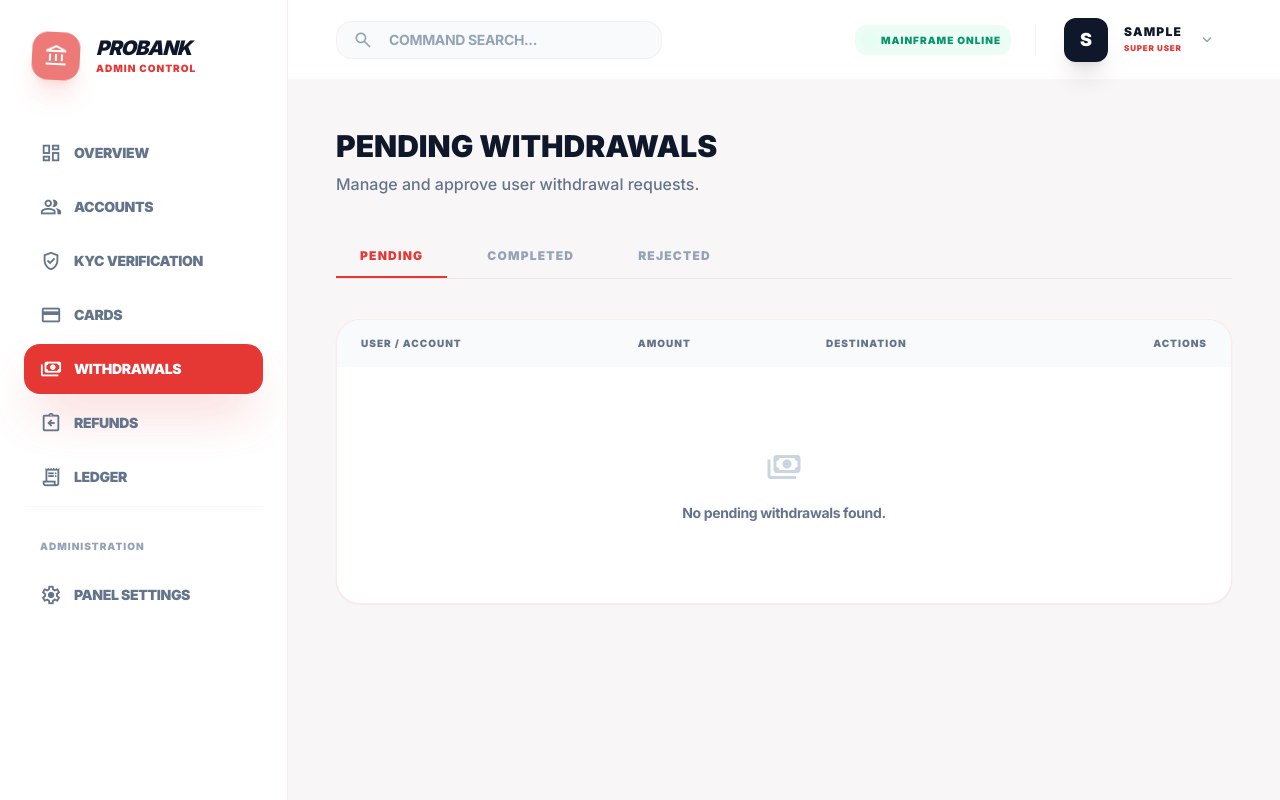
After one commit to ddanieltover-arch/pro-Bank, a Django app: page /admin-panel/withdrawals/ in a window 1280 px wide. The commit adds this page. Run offline with Django 5.2, Linux system fonts and the light colour scheme; the visitor is signed in with stand-in values (Sample User, id 1); data that the repository does not hold is empty; some libraries are stand-ins or nearby versions.

Commit message:
Implement withdrawal approval flow and KYC UI refinements

```diff
--- a/admin_panel/templates/admin_panel/base_admin.html
+++ b/admin_panel/templates/admin_panel/base_admin.html
@@ -68,6 +68,10 @@
                 <a class="flex items-center gap-3 px-4 py-3.5 rounded-2xl transition-all group {% if 'cards' in request.path %}bg-primary text-white shadow-2xl shadow-primary/30{% else %}text-slate-500 hover:bg-primary/5 hover:text-primary{% endif %}" href="{% url 'admin_panel:card_list' %}">
                     <span class="material-symbols-outlined text-[22px] group-hover:scale-110 transition-transform">credit_card</span>
                     <span class="text-sm font-black uppercase tracking-tight">Cards</span>
+                </a>
+                <a class="flex items-center gap-3 px-4 py-3.5 rounded-2xl transition-all group {% if 'withdrawal' in request.path %}bg-primary text-white shadow-2xl shadow-primary/30{% else %}text-slate-500 hover:bg-primary/5 hover:text-primary{% endif %}" href="{% url 'admin_panel:withdrawal_list' %}">
+                    <span class="material-symbols-outlined text-[22px] group-hover:scale-110 transition-transform">payments</span>
+                    <span class="text-sm font-black uppercase tracking-tight">Withdrawals</span>
                 </a>
                 <a class="flex items-center gap-3 px-4 py-3.5 rounded-2xl transition-all group {% if 'refunds' in request.path %}bg-primary text-white shadow-2xl shadow-primary/30{% else %}text-slate-500 hover:bg-primary/5 hover:text-primary{% endif %}" href="{% url 'admin_panel:refunds' %}">
                     <span class="material-symbols-outlined text-[22px] group-hover:scale-110 transition-transform">assignment_return</span>
--- /dev/null
+++ b/admin_panel/templates/admin_panel/withdraw_list.html
@@ -0,0 +1,87 @@
+{% extends "admin_panel/base_admin.html" %}
+
+{% block admin_content %}
+<div class="flex flex-col gap-10">
+    <div class="flex flex-col gap-2">
+        <h1 class="text-3xl font-black text-slate-900 dark:text-white uppercase">{{ current_status|title }} Withdrawals</h1>
+        <p class="text-slate-500 font-medium">Manage and approve user withdrawal requests.</p>
+    </div>
+
+    <!-- Status Tabs -->
+    <div class="flex gap-4 border-b border-primary/10">
+        <a href="?status=pending" class="px-6 py-3 text-xs font-black uppercase tracking-widest transition-all {% if current_status == 'pending' %}text-primary border-b-2 border-primary{% else %}text-slate-400 hover:text-slate-600{% endif %}">
+            Pending
+        </a>
+        <a href="?status=success" class="px-6 py-3 text-xs font-black uppercase tracking-widest transition-all {% if current_status == 'success' %}text-primary border-b-2 border-primary{% else %}text-slate-400 hover:text-slate-600{% endif %}">
+            Completed
+        </a>
+        <a href="?status=failed" class="px-6 py-3 text-xs font-black uppercase tracking-widest transition-all {% if current_status == 'failed' %}text-primary border-b-2 border-primary{% else %}text-slate-400 hover:text-slate-600{% endif %}">
+            Rejected
+        </a>
+    </div>
+
+    <div class="bg-white dark:bg-slate-900 rounded-3xl border border-primary/10 overflow-hidden shadow-sm">
+        <table class="w-full text-left border-collapse">
+            <thead>
+                <tr class="bg-slate-50 dark:bg-primary/5">
+                    <th class="px-6 py-4 text-[10px] font-black uppercase text-slate-500 tracking-widest">User / Account</th>
+                    <th class="px-6 py-4 text-[10px] font-black uppercase text-slate-500 tracking-widest">Amount</th>
+                    <th class="px-6 py-4 text-[10px] font-black uppercase text-slate-500 tracking-widest">Destination</th>
+                    <th class="px-6 py-4 text-[10px] font-black uppercase text-slate-500 tracking-widest text-right">Actions</th>
+                </tr>
+            </thead>
+            <tbody class="divide-y divide-primary/5">
+                {% for tx in withdrawals %}
+                <tr class="hover:bg-slate-50/50 dark:hover:bg-primary/5 transition-colors">
+                    <td class="px-6 py-4">
+                        <div class="flex items-center gap-3">
+                            <div class="size-10 rounded-full bg-primary/10 flex items-center justify-center font-black text-primary">
+                                {{ tx.account.user.username|slice:":1"|upper }}
+                            </div>
+                            <div>
+                                <p class="text-sm font-black text-slate-900 dark:text-white">{{ tx.account.user.get_full_name|default:tx.account.user.username }}</p>
+                                <p class="text-[10px] text-slate-500 font-medium">{{ tx.account.name }} ({{ tx.account.account_number }})</p>
+                            </div>
+                        </div>
+                    </td>
+                    <td class="px-6 py-4">
+                        <p class="text-sm font-black text-rose-600">${{ tx.amount|floatformat:2|cut:"-" }}</p>
+                        <p class="text-[10px] text-slate-400 font-medium">{{ tx.date|date:"M d, Y H:i" }}</p>
+                    </td>
+                    <td class="px-6 py-4">
+                        <p class="text-[10px] font-black text-slate-900 dark:text-white uppercase">{{ tx.destination_bank }}</p>
+                        <p class="text-[10px] text-slate-500 font-medium">{{ tx.destination_account }}</p>
+                    </td>
+                    <td class="px-6 py-4 text-right">
+                        {% if tx.status == 'pending' %}
+                        <form method="POST" action="{% url 'admin_panel:withdrawal_action' tx.id %}" class="flex justify-end gap-2">
+                            {% csrf_token %}
+                            <button name="action" value="reject" class="px-4 py-2 rounded-lg border border-rose-200 text-rose-600 text-[10px] font-black uppercase hover:bg-rose-50 transition-all">
+                                Reject
+                            </button>
+                            <button name="action" value="approve" class="px-4 py-2 rounded-lg bg-emerald-500 text-white text-[10px] font-black uppercase hover:bg-emerald-600 transition-all shadow-lg shadow-emerald-500/20">
+                                Approve
+                            </button>
+                        </form>
+                        {% else %}
+                        <span class="text-[10px] font-black uppercase {% if tx.status == 'success' %}text-emerald-500{% else %}text-rose-500{% endif %}">
+                            {{ tx.status|title }}
+                        </span>
+                        {% endif %}
+                    </td>
+                </tr>
+                {% empty %}
+                <tr>
+                    <td colspan="4" class="px-6 py-20 text-center">
+                        <div class="flex flex-col items-center gap-4">
+                            <span class="material-symbols-outlined text-4xl text-slate-300">payments</span>
+                            <p class="text-sm font-bold text-slate-500 tracking-tight">No {{ current_status }} withdrawals found.</p>
+                        </div>
+                    </td>
+                </tr>
+                {% endfor %}
+            </tbody>
+        </table>
+    </div>
+</div>
+{% endblock %}
--- a/admin_panel/urls.py
+++ b/admin_panel/urls.py
@@ -13,6 +13,8 @@ urlpatterns = [
     path('refunds/<int:refund_id>/action/', views.refund_action, name='refund_action'),
     path('kyc/', views.kyc_list, name='kyc_list'),
     path('kyc/<int:user_id>/action/', views.kyc_action, name='kyc_action'),
+    path('withdrawals/', views.withdrawal_list, name='withdrawal_list'),
+    path('withdrawals/<int:tx_id>/action/', views.withdrawal_action, name='withdrawal_action'),
     path('cards/', views.card_list, name='card_list'),
     path('cards/<int:card_id>/action/', views.card_action, name='card_action'),
     path('transactions/', views.transactions, name='transactions'),
--- a/admin_panel/views.py
+++ b/admin_panel/views.py
@@ -129,8 +129,12 @@ def refund_action(request, refund_id):
 
 @staff_member_required
 def kyc_list(request):
-    pending_kyc = User.objects.filter(profile__kyc_status='pending')
-    return render(request, 'admin_panel/kyc_list.html', {'pending_kyc': pending_kyc})
+    status = request.GET.get('status', 'pending')
+    kyc_requests = User.objects.filter(profile__kyc_status=status)
+    return render(request, 'admin_panel/kyc_list.html', {
+        'kyc_requests': kyc_requests,
+        'current_status': status
+    })
 
 @staff_member_required
 def kyc_action(request, user_id):
@@ -162,6 +166,55 @@ def kyc_action(request, user_id):
 
     target_user.profile.save()
     return redirect('admin_panel:kyc_list')
+
+@staff_member_required
+def withdrawal_list(request):
+    status = request.GET.get('status', 'pending')
+    withdrawals = Transaction.objects.filter(
+        category='Withdrawal',
+        status=status
+    ).order_by('-date')
+    return render(request, 'admin_panel/withdraw_list.html', {
+        'withdrawals': withdrawals,
+        'current_status': status
+    })
+
+@staff_member_required
+def withdrawal_action(request, tx_id):
+    withdrawal = get_object_or_404(Transaction, id=tx_id, category='Withdrawal')
+    action = request.POST.get('action') # 'approve' or 'reject'
+
+    if action == 'approve':
+        withdrawal.status = 'success'
+        withdrawal.save()
+        messages.success(request, f"Withdrawal request for {withdrawal.account.user.username} approved.")
+    elif action == 'reject':
+        withdrawal.status = 'failed'
+        withdrawal.save()
+
+        # Refund the amount back to the user
+        account = withdrawal.account
+        account.balance += abs(withdrawal.amount)
+        account.save()
+
+        # Create a refund transaction entry
+        Transaction.objects.create(
+            account=account,
+            description=f"Rejected Withdrawal Refund: {withdrawal.id}",
+            amount=abs(withdrawal.amount),
+            category="Refund",
+            status="success"
+        )
+
+        SystemLog.objects.create(
+            admin=request.user,
+            target_user=account.user,
+            action='reject_refund', # Reusing action for logging
+            details=f"Admin {request.user.username} rejected withdrawal {withdrawal.id} and refunded ${abs(withdrawal.amount)}."
+        )
+        messages.warning(request, f"Withdrawal request rejected. Funds returned to {account.user.username}.")
+
+    return redirect('admin_panel:withdrawal_list')
 
 @staff_member_required
 def card_list(request):
--- a/templates/base_dashboard.html
+++ b/templates/base_dashboard.html
@@ -101,10 +101,12 @@
                     href="{% url 'dashboard:refunds' %}">
                     <span class="material-symbols-outlined">assignment_return</span> Refunds
                 </a>
+                {% if user.profile.kyc_status != 'verified' %}
                 <a class="flex items-center gap-3 px-3 py-2.5 rounded-lg {% if active_page == 'kyc' %}bg-primary/10 text-primary font-semibold{% else %}text-slate-600 dark:text-slate-400 hover:bg-slate-100 dark:hover:bg-primary/5 transition-colors{% endif %}"
                     href="{% url 'dashboard:kyc_upload' %}">
                     <span class="material-symbols-outlined">verified_user</span> KYC Verification
                 </a>
+                {% endif %}
 
                 <div class="pt-4 pb-2 px-3 text-[10px] font-black text-slate-400 uppercase tracking-widest">History</div>
                 <a class="flex items-center gap-3 px-3 py-2 rounded-lg {% if active_page == 'withdrawals' %}bg-primary/10 text-primary font-semibold{% else %}text-slate-600 dark:text-slate-400 hover:bg-slate-100 dark:hover:bg-primary/5 transition-colors{% endif %}"
```
Also changed, not shown: admin_panel/templates/admin_panel/kyc_list.html (+18 -2 lines).
